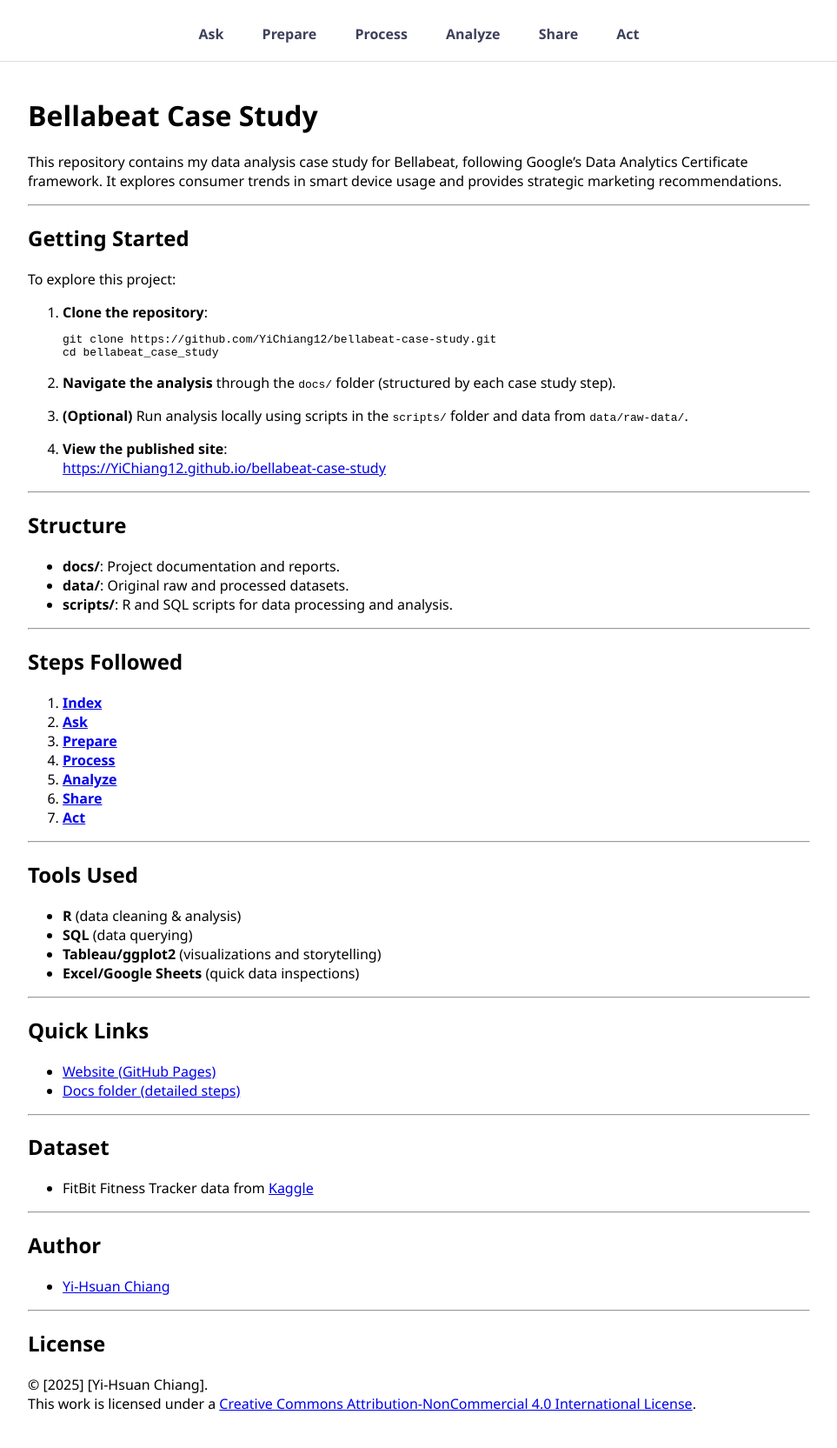
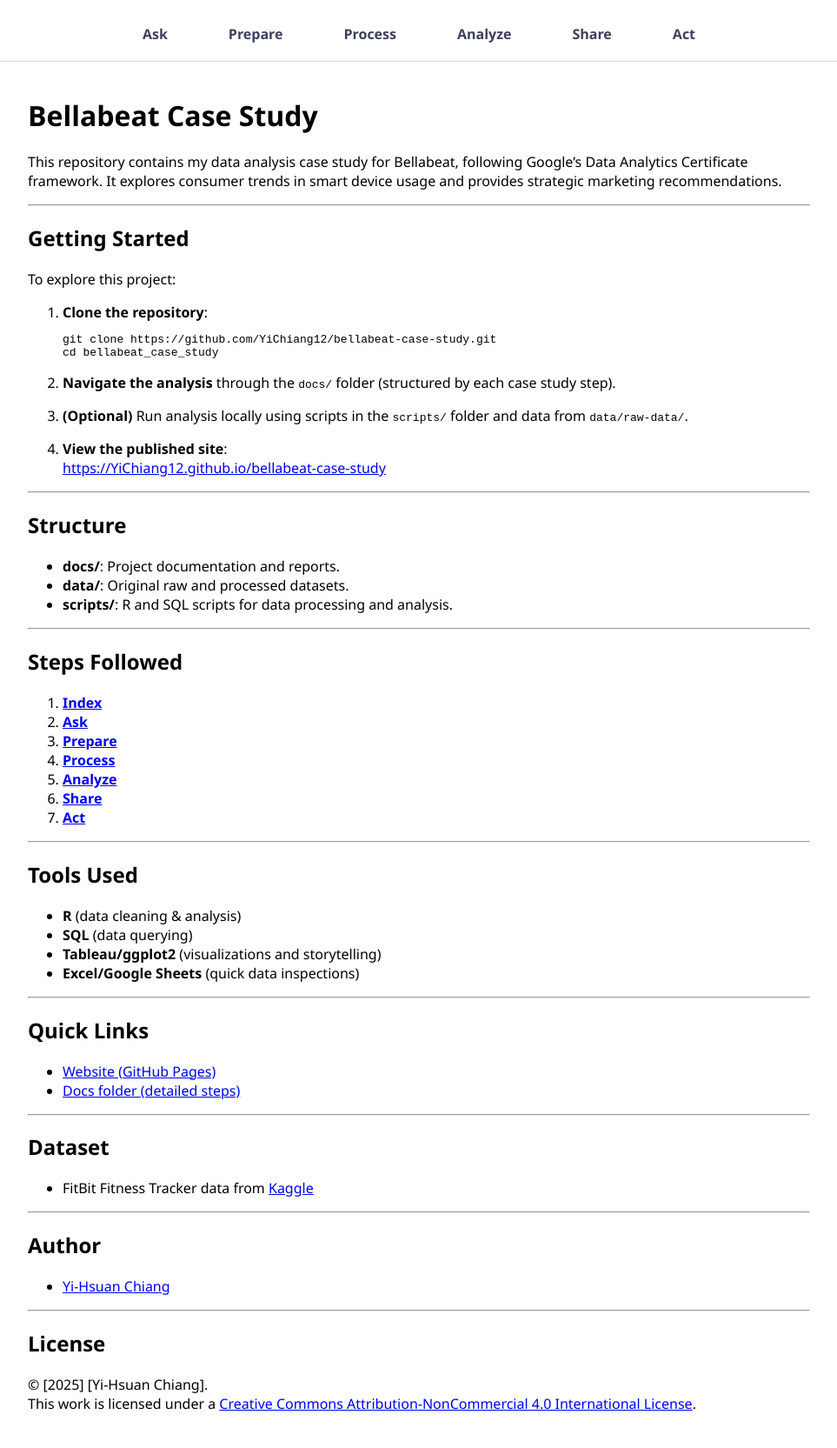
Before and after one commit to YiChiang12/bellabeat_case_study, a Jekyll site: the page built from README.md, in a window 1280 px wide. Shown: the whole page at 87% size, without its empty margins (158-1121 px from the left). Built offline with Jekyll 4.4.1, drawn with Linux system fonts in a browser that asks for light colours; our own code applies the rules of GitHub Pages for plain Markdown files.

Commit message:
Update files

```diff
--- a/assets/style.css
+++ b/assets/style.css
@@ -3,7 +3,9 @@
   background-color: #ffffff;
   border-bottom: 1px solid #ddd;
   padding: 20px;
-  text-align: center;
+  display: flex;
+  justify-content: center;
+  gap: 30px;
   font-family: 'Segoe UI', sans-serif;
 }
 
```
Also changed, not shown: docs/index.md (+2 -2 lines).
